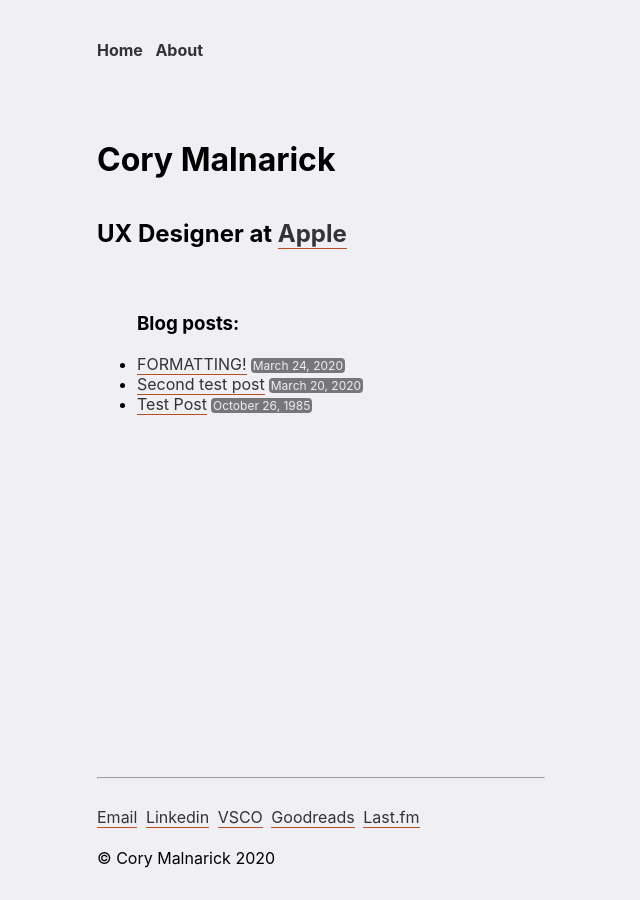
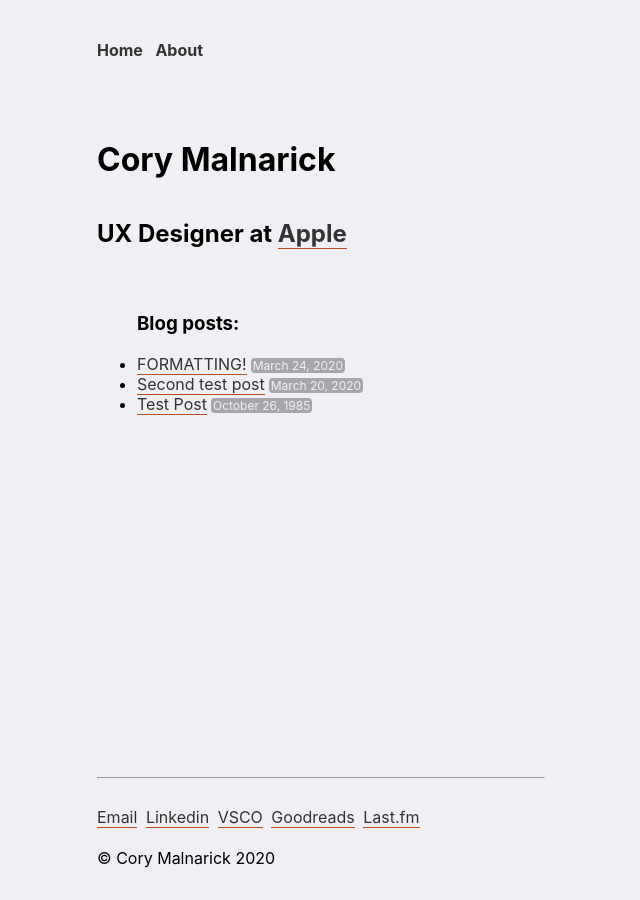
Before and after one commit to foundmonster/foundmonster.github.io, a Jekyll site: the page built from index.html, in a window 1280 px wide. Shown: the whole page, without its empty margins (319-959 px from the left). Built offline with Jekyll 4.4.1, drawn with Linux system fonts in a browser that asks for light colours.

Commit message:
chane opacity of date pills to 30%

```diff
--- a/_sass/main.scss
+++ b/_sass/main.scss
@@ -42,7 +42,7 @@ a:visited {
 
 .postdate {
 	color: #EFEFF4;
-	background-color: rgba(0, 0, 0, 0.5);
+	background-color: rgba(0, 0, 0, 0.3);
 	font-size: 12px;
 	padding-left: 2px;
 	padding-right: 2px;
```
